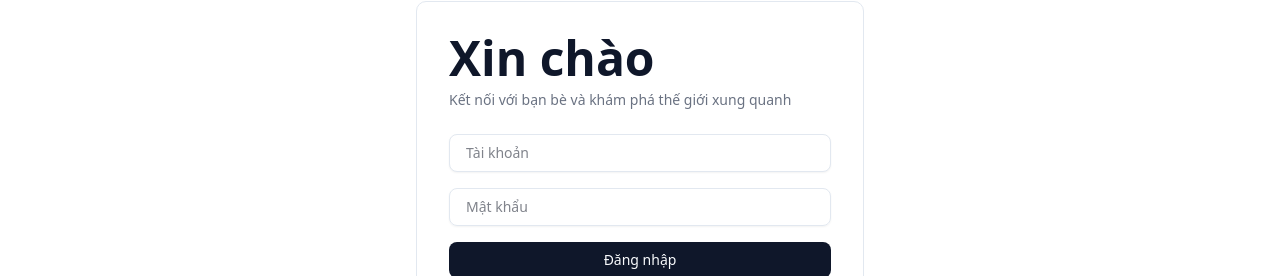
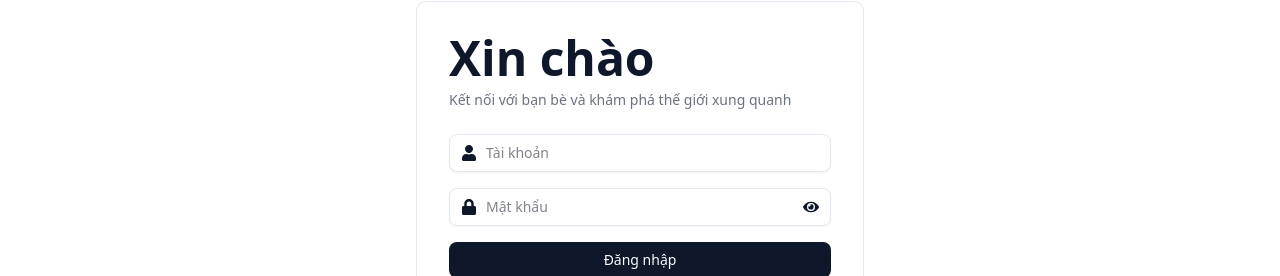
Before and after one commit to smlhye/social-platform, a Next.js app in the folder Frontend/social-platform-ui/: page /sign-in in a window 1280 px wide. Shown: the part 267-543 px from the top of the page. Built offline with nearby package versions, Linux system fonts and the light colour scheme.

Commit message:
refactor input

```diff
--- a/Frontend/social-platform-ui/app/components/auth/ForgotPasswordForm.tsx
+++ b/Frontend/social-platform-ui/app/components/auth/ForgotPasswordForm.tsx
@@ -1,8 +1,8 @@
 'use client';
 import { useI18n } from "@/app/lib/i18nContext";
-import LanguageSelector from "../common/LanguageSelector";
 import { TextInput } from "../common/Input";
 import { ButtonSubmit } from "../common/Button";
+import { FaEnvelope } from "react-icons/fa";
 
 export default function ForgotPasswordForm() {
     const { t } = useI18n();
@@ -11,11 +11,10 @@ export default function ForgotPasswordForm() {
             <h1 className="text-2xl font-bold text-secondary-foreground">{t('auth.forgotPasswordTitle')}</h1>
 
             <form className="flex flex-col gap-4">
-                <TextInput type="text" placeholder={t('auth.email')} />
+                <TextInput type="text" placeholder={t('auth.email')} iconLeft={<FaEnvelope />} />
                 <ButtonSubmit value={t('auth.forgotPasswordSubmit')} />
             </form>
 
-            {/* Dòng tạo tài khoản */}
             <p className="text-center text-sm text-gray-600 dark:text-gray-400 mt-2">
                 {t('auth.haveAccount')}{' '}
                 <a href="/sign-in" className="text-secondary-foreground font-medium hover:underline">
--- a/Frontend/social-platform-ui/app/components/auth/SignInForm.tsx
+++ b/Frontend/social-platform-ui/app/components/auth/SignInForm.tsx
@@ -1,19 +1,21 @@
 'use client';
 import { useI18n } from "@/app/lib/i18nContext";
-import LanguageSelector from "../common/LanguageSelector";
-import { TextInput, PasswordInput } from "../common/Input";
+import { TextInput } from "../common/Input";
 import { ButtonSubmit } from "../common/Button";
+import { FaEye, FaEyeSlash, FaLock, FaUser } from "react-icons/fa";
+import { useState } from "react";
 
 export default function SignInForm() {
     const { t } = useI18n();
+    const [show, setShow] = useState<boolean>(false);
     return (
         <>
             <h1 className="text-5xl text-secondary-foreground font-bold mb-0">{t('auth.signinTitle')}</h1>
             <p className="text-sm text-gray-500 dark:text-gray-400 mt-2">{t('auth.welcomeMessage')}</p>
 
             <form className="flex flex-col gap-4">
-                <TextInput placeholder={t('auth.username')} />
-                <PasswordInput placeholder={t('auth.password')} />
+                <TextInput type="text" placeholder={t('auth.username')} iconLeft={<FaUser />} />
+                <TextInput type={show ? "text" : "password"} placeholder={t('auth.password')} iconLeft={<FaLock />} iconRight={show ? <FaEyeSlash onClick={(e) => setShow(!show)} /> : <FaEye onClick={(e) => setShow(!show)} />} />
                 <ButtonSubmit value={t('auth.signinSubmit')} />
             </form>
 
--- a/Frontend/social-platform-ui/app/components/auth/SignUpForm.tsx
+++ b/Frontend/social-platform-ui/app/components/auth/SignUpForm.tsx
@@ -1,9 +1,9 @@
 "use client";
 
 import { useI18n } from "@/app/lib/i18nContext";
-import LanguageSelector from "../common/LanguageSelector";
-import { PasswordInput, TextInput } from "../common/Input";
+import { TextInput } from "../common/Input";
 import { ButtonSubmit } from "../common/Button";
+import { FaEye, FaLock, FaUser } from "react-icons/fa";
 
 export default function SignUpForm() {
     const { t } = useI18n();
@@ -12,9 +12,9 @@ export default function SignUpForm() {
             <h1 className="text-2xl font-bold text-secondary-foreground">{t('auth.signupTitle')}</h1>
 
             <form className="flex flex-col gap-4">
-                <TextInput type="text" placeholder={t('auth.username')} />
-                <PasswordInput placeholder={t('auth.password')} />
-                <PasswordInput placeholder={t('auth.confirmPassword')} />
+                <TextInput type="text" placeholder={t('auth.username')} iconLeft={<FaUser />} />
+                <TextInput placeholder={t('auth.password')} iconLeft={<FaLock />} iconRight={<FaEye />} />
+                <TextInput placeholder={t('auth.confirmPassword')} iconLeft={<FaLock />} iconRight={<FaEye />} />
                 <ButtonSubmit value={t('auth.signupSubmit')} />
             </form>
 
--- a/Frontend/social-platform-ui/app/components/common/Input/PasswordInput.tsx
+++ /dev/null
@@ -1,17 +0,0 @@
-import React, { InputHTMLAttributes } from "react";
-
-interface TextInputProps extends InputHTMLAttributes<HTMLInputElement> { }
-
-const PasswordInput: React.FC<TextInputProps> = ({ ...props }) => {
-    return (
-        <div className="flex flex-col">
-            <input
-                {...props}
-                type="password"
-                className="w-full border border-border px-4 py-2 rounded-md text-sm shadow-xs"
-            />
-        </div>
-    );
-};
-
-export default PasswordInput;
--- a/Frontend/social-platform-ui/app/components/common/Input/TextInput.tsx
+++ b/Frontend/social-platform-ui/app/components/common/Input/TextInput.tsx
@@ -1,15 +1,27 @@
-import React, { InputHTMLAttributes } from "react";
+import React, { InputHTMLAttributes, ReactNode, useState } from "react";
 
-interface TextInputProps extends InputHTMLAttributes<HTMLInputElement> { }
+interface TextInputProps extends InputHTMLAttributes<HTMLInputElement> {
+    iconLeft?: ReactNode;
+    iconRight?: ReactNode;
+}
 
-const TextInput: React.FC<TextInputProps> = ({ ...props }) => {
+const TextInput: React.FC<TextInputProps> = ({ iconLeft, iconRight, ...props }) => {
     return (
-        <div className="flex flex-col">
+        <div className="relative flex flex-col">
+            {iconLeft && (
+                <span className="absolute left-3 top-1/2 -translate-y-1/2 text-primary">
+                    {iconLeft}
+                </span>
+            )}
             <input
                 {...props}
-                type="text"
-                className="w-full bg-card border border-border px-4 py-2 rounded-md text-sm shadow-xs"
+                className={`w-full bg-card border border-border px-4 py-2 rounded-md text-sm shadow-xs ${iconLeft ? "pl-9" : ""} ${iconRight ? "pr-9" : ""}`}
             />
+            {iconRight && (
+                <span className="absolute right-3 top-1/2 -translate-y-1/2 text-primary cursor-pointer">
+                    {iconRight}
+                </span>
+            )}
         </div>
     );
 };
--- a/Frontend/social-platform-ui/app/components/common/Input/index.ts
+++ b/Frontend/social-platform-ui/app/components/common/Input/index.ts
@@ -1,2 +1 @@
 export { default as TextInput } from './TextInput';
-export { default as PasswordInput} from './PasswordInput';
--- a/Frontend/social-platform-ui/package.json
+++ b/Frontend/social-platform-ui/package.json
@@ -11,7 +11,8 @@
   "dependencies": {
     "next": "16.0.10",
     "react": "19.2.1",
-    "react-dom": "19.2.1"
+    "react-dom": "19.2.1",
+    "react-icons": "^5.5.0"
   },
   "devDependencies": {
     "@tailwindcss/postcss": "^4",
```
Also changed, not shown: 1 other file (tests, documents, lock files or other folders).
